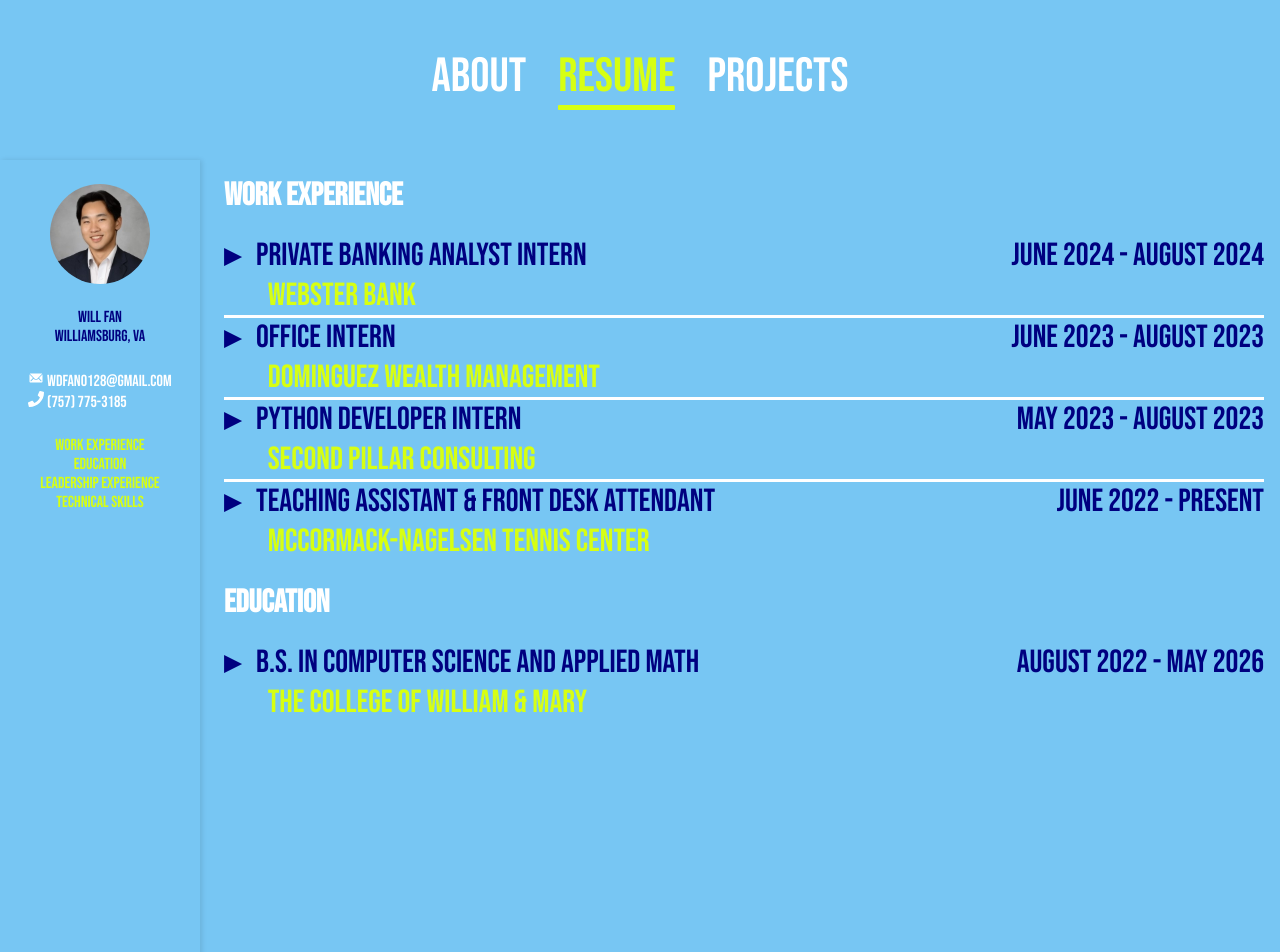
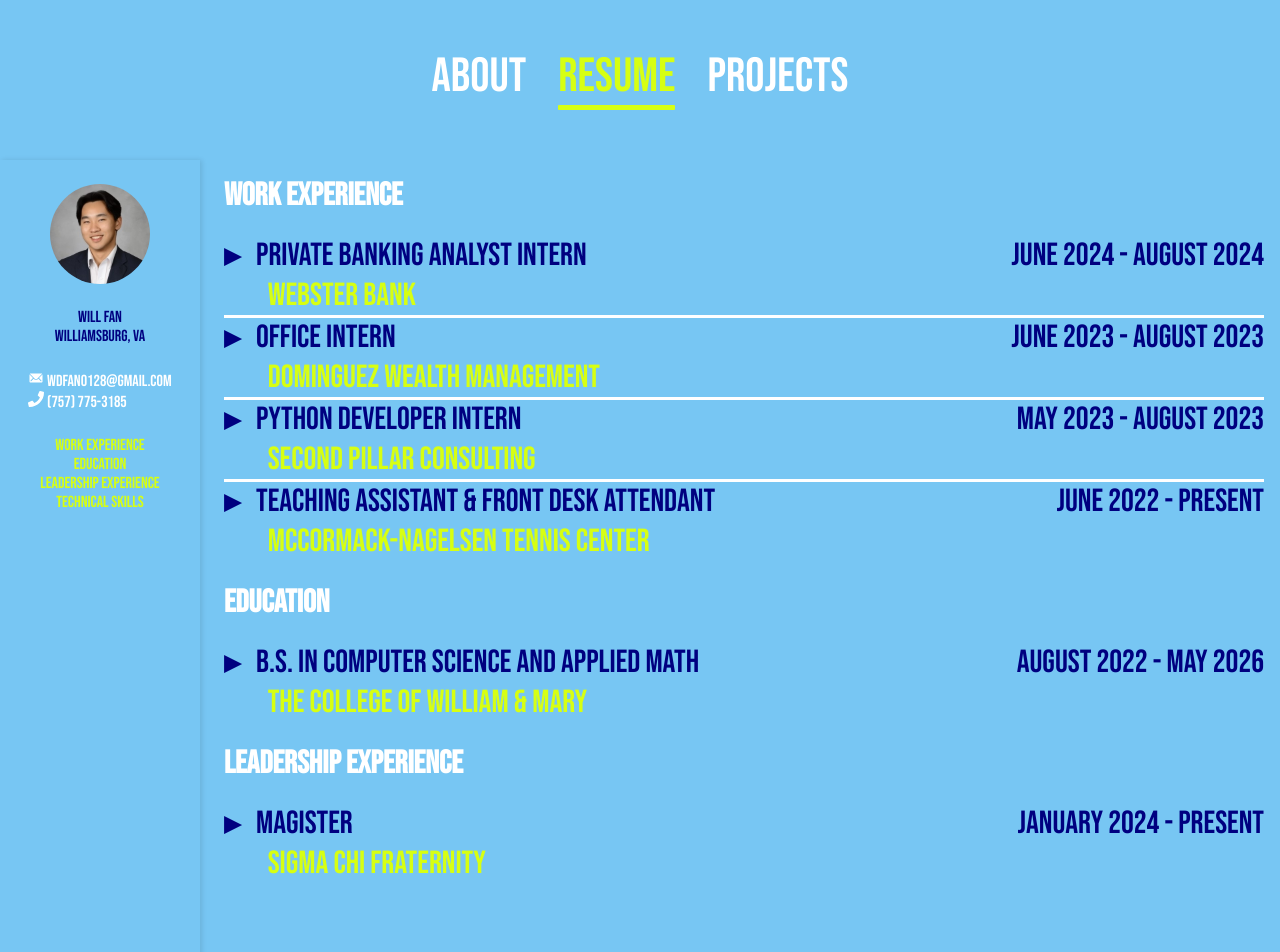
Before and after one commit to squilliam34/website, a React (Vite) app: page /resume in a window 1280 px wide. Shown: the top 952 px of the page. Before the commit the page ends 802 px from the top, so only its background shows below. Built offline with nearby package versions, Linux system fonts and the light colour scheme.

Commit message:
leadership experience and magister description

```diff
--- a/src/components/Resume/Experiences.tsx
+++ b/src/components/Resume/Experiences.tsx
@@ -49,7 +49,6 @@
       </div>
       <h1 id="education">Education</h1>
       <div className="flex column box">
-        <div>
         <ResumeItem
           position="B.S. in Computer Science and Applied Math"
           timeline="August 2022 - May 2026"
@@ -63,6 +62,19 @@
             Activities and Societies: Association of Computing Machinery, Club Tennis, Finance Academy, Sigma Chi Fraternity (Zeta Upsilon Chapter)"
         />
       </div>
+      <h1 id="leadership">Leadership Experience</h1>
+      <div className="flex column box">
+        <ResumeItem
+          position="Magister"
+          timeline="January 2024 - Present"
+          company="Sigma Chi Fraternity"
+          description="Implement Sigma Chi’s accredited hybrid new member education program:
+        - Plan weekly meetings to present on fraternity and chapter history and ritual
+        - Encourage values-based decision making to new members through weekly activities and discussions
+        - Act as a mentor for new members by providing guidance in balancing schoolwork and other
+        responsibilities
+        Lead conflict resolution between new members as a mediator for disputes"
+        />
       </div>
     </div>
   );
```
Lines whose indentation alone changed are shown as unchanged.
